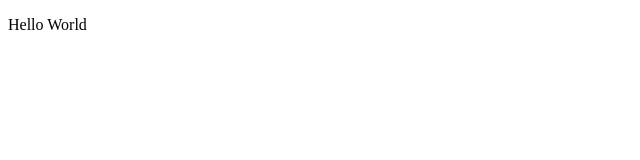
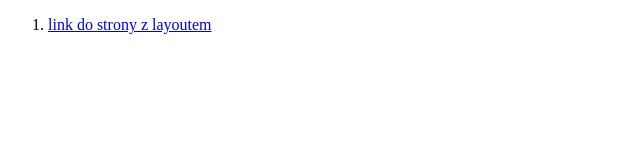
Before and after one commit to tomekgebala177-dev/Test, a plain HTML site: page index.html in a window 1280 px wide. Shown: the whole page, without its empty margins (0-640 px from the left). Drawn offline with Linux system fonts and the light colour scheme.

Commit message:
Replace 'Hello World' with a link to layout.html

```diff
--- a/index.html
+++ b/index.html
@@ -6,8 +6,13 @@
     <title>strona testowa</title>
 </head>
 <body>
+<ol>
+<li>
 
-  <p>Hello World</p>
+    <a href="layout.html">link do strony z layoutem</a>
+
+ </li>
+</ol>
 
 </body>
 </html>
```
